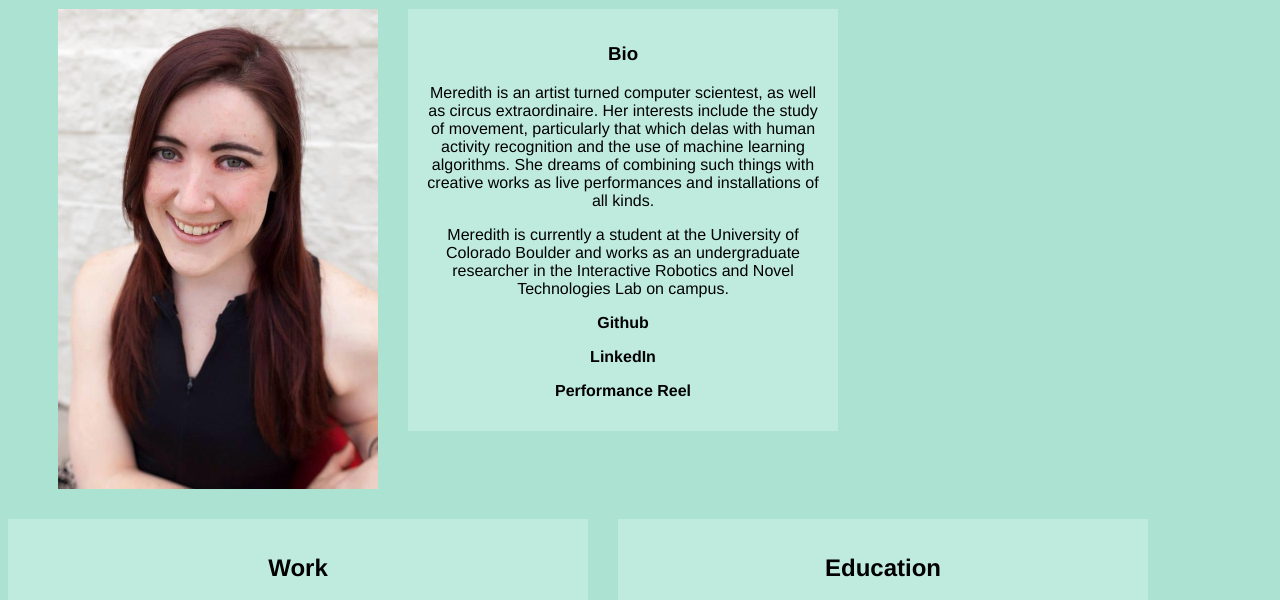
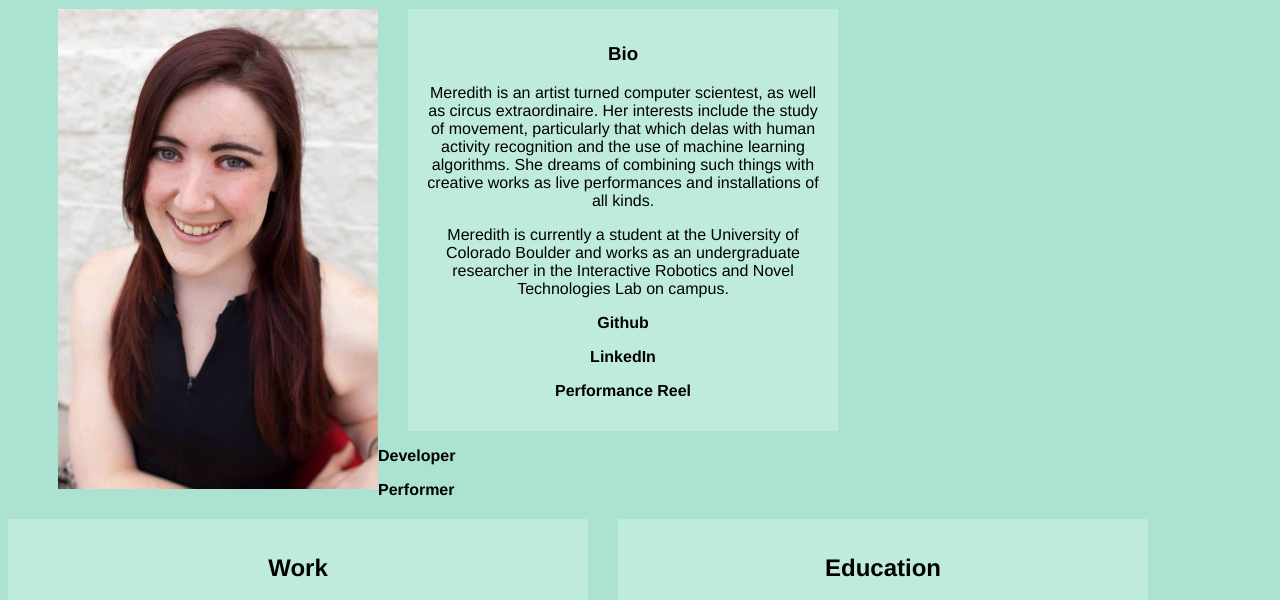
Before and after one commit to meriburgess/meriburgess.github.io, a plain HTML site: page index.html in a window 1280 px wide. Shown: the part 103-703 px from the top of the page. Drawn offline with Linux system fonts and the light colour scheme.

Commit message:
Linked pages together

```diff
--- a/index.html
+++ b/index.html
@@ -26,6 +26,10 @@
 <p><b><a href="https://www.youtube.com/watch?v=bPZjU54lkJs&t=2s">Performance Reel </b></a></p>
 
 </div>
+
+<p><b><a href="developer.html">Developer</a></b></p>
+<p><b><a href="performance.html"> Performer </b></a></p>
+
 
 <div id="work">
 <h2>Work </h2>
```
Also changed, not shown: developer.html (+4 -0 lines), performance.html (+5 -0 lines).
